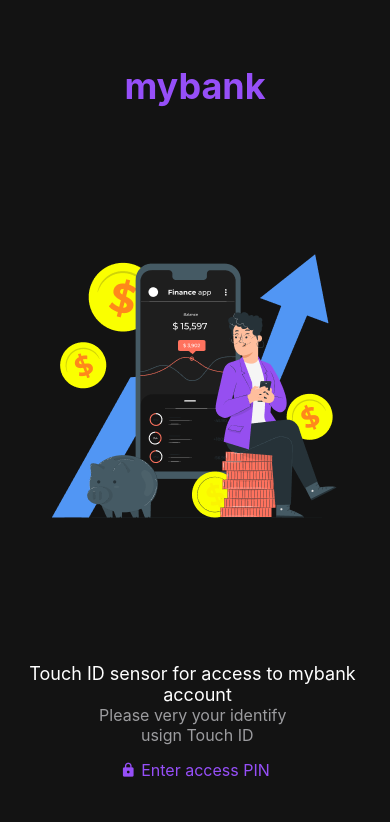
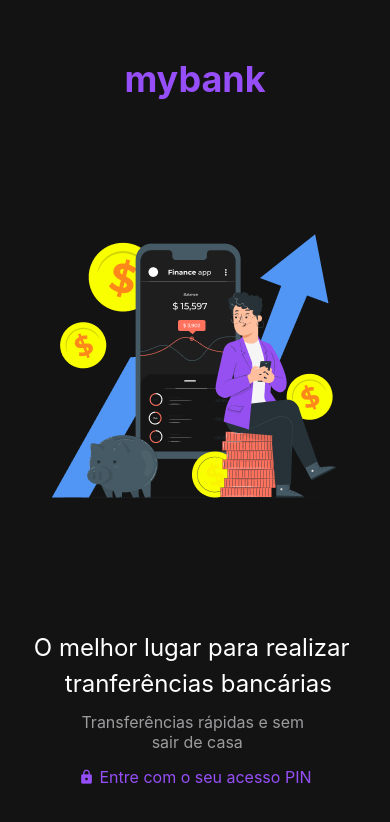
Before and after one commit to jairoevaristo/mybank-app, a React Native app: screen /Welcome in a window 390 px wide. Shown: the top 822 px of the page. Built offline with nearby package versions, Linux system fonts and the light colour scheme.

Commit message:
Update in screens

```diff
--- a/src/screens/Secure.tsx
+++ b/src/screens/Secure.tsx
@@ -39,7 +39,6 @@ function Secure() {
       </View>
 
       <View style={styles.wrapper}>
-        <Text style={styles.subtitle}>Enter yout PIN code</Text>
         <View style={styles.wrapperPinItem}>
         {
           pins.map(pin => (
@@ -60,7 +59,7 @@ function Secure() {
             size={16}
           />
           <Text style={styles.pin}>
-            Enter access PIN
+            Entre com o acesso PIN
           </Text>
         </View>
 
@@ -92,11 +91,6 @@ const styles = StyleSheet.create({
     marginTop: 40,
     alignItems: 'center',
     justifyContent: 'center'
-  },
-  subtitle: {
-    color: '#ffff',
-    fontSize: 16,
-    marginBottom: 12
   },
   wrapperButtonPin: {
     marginTop: 15,
--- a/src/screens/Transfer.tsx
+++ b/src/screens/Transfer.tsx
@@ -74,7 +74,7 @@ function Transfer() {
 
         <View style={styles.subText}>
           <Text style={styles.subTextInput}>
-            transfer amount to be made to {"\n"} Jairo Evaristo
+            Realizar transferência para {"\n"} Jairo Evaristo
           </Text>
         </View>
 
@@ -85,7 +85,7 @@ function Transfer() {
           style={styles.buttonSend}
           onPress={handleSendTransfer}
         >
-          <Text style={styles.textButtonSend}>Enter</Text>
+          <Text style={styles.textButtonSend}>Confirmar</Text>
         </TouchableOpacity>
       </View>
 
@@ -136,7 +136,6 @@ const styles = StyleSheet.create({
   container: {
     flex: 1,
     backgroundColor: '#131313',
-    position: 'relative'
   },
   header: {
     paddingTop: 50,
@@ -204,7 +203,7 @@ const styles = StyleSheet.create({
     alignItems: 'center',
     justifyContent: 'center',
     position: 'absolute',
-    backgroundColor: 'rgba(0, 0, 0, 0.30)',
+    backgroundColor: 'rgba(0, 0, 0, 0.70)',
   }
 });
 
--- a/src/screens/Welcome.tsx
+++ b/src/screens/Welcome.tsx
@@ -33,11 +33,11 @@ function Welcome() {
 
       <View>
         <Text style={styles.textFooter}>
-          Touch ID sensor for access to mybank {"\n"} account
+          O melhor lugar para realizar {"\n"} tranferências bancárias
         </Text>
 
         <Text style={styles.textFooterDescription}>
-          Please very your identify {"\n"} usign Touch ID
+          Transferências rápidas e sem {"\n"} sair de casa
         </Text>
 
         <TouchableOpacity
@@ -50,7 +50,7 @@ function Welcome() {
             size={16}
           />
           <Text style={styles.pin}>
-            Enter access PIN
+            Entre com o seu acesso PIN
           </Text>
         </TouchableOpacity>
       </View>
@@ -81,7 +81,9 @@ const styles = StyleSheet.create({
   textFooter: {
     textAlign: 'center',
     color: '#ffff',
-    fontSize: 18
+    fontSize: 24,
+    lineHeight: 36,
+    marginBottom: 10,
   },
   textFooterDescription: {
     textAlign: 'center',
```
